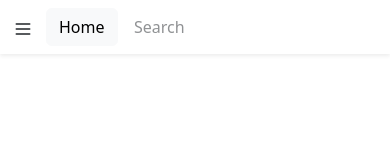
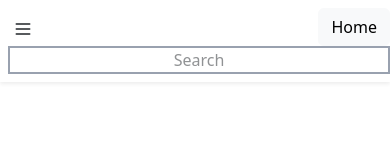
Before and after one commit to FARANTO/phone-hunter, a plain HTML site: page index.html in a window 390 px wide. Drawn offline with nearby package versions, Linux system fonts and the light colour scheme.

Commit message:
Searchfield fixes

```diff
--- a/index.html
+++ b/index.html
@@ -15,15 +15,15 @@
 <!-- Daisy UI taken navbar simple edit for search text field -->
 <nav class="bg-neutral text-neutral-content">
     <!-- Menu DropdownBar at top LEFT -->
-            <div class="navbar bg-base-100 shadow-sm">
+    <div class="navbar bg-base-100 shadow-sm">
         <div class="flex-none">
-    <button class="btn btn-square btn-ghost">
-      <svg xmlns="http://www.w3.org/2000/svg" fill="none" viewBox="0 0 24 24" class="inline-block h-5 w-5 stroke-current"> <path stroke-linecap="round" stroke-linejoin="round" stroke-width="2" d="M4 6h16M4 12h16M4 18h16"></path> </svg>
+        <button class="btn btn-square btn-ghost">
+        <svg xmlns="http://www.w3.org/2000/svg" fill="none" viewBox="0 0 24 24" class="inline-block h-5 w-5 stroke-current"> <path stroke-linecap="round" stroke-linejoin="round" stroke-width="2" d="M4 6h16M4 12h16M4 18h16"></path> </svg>
     </button>
   </div>
 
   <!-- Home Button -->
-  <div class="flex-1">
+  <div class="flex justify center sm:flex-1">
     <a class="btn btn-light text-xl font-bold">Home</a>
   </div>
 
@@ -34,8 +34,8 @@
     </div>
 
 <!-- Search Input Field for Small Screens -->
- <div class="md:hidden ml-2">
-      <input type="text" placeholder="Search" class="input w-64" />
+ <div class="w-full md:hidden ml-2">
+      <input type="text" placeholder="Search" class="input border-gray-400 border-solid border-2 text-center w-full" />
     </div>
 
 </div>
```
